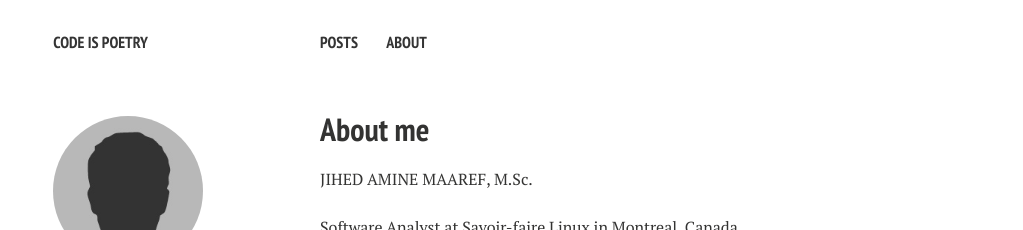
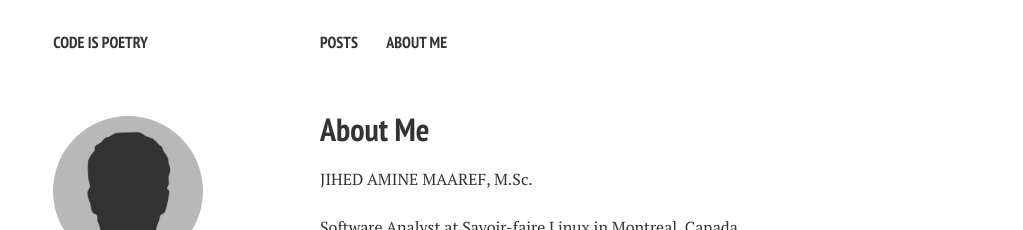
Before and after one commit to jihedamine/jihedamine.github.io, a Jekyll site: the page built from about-me/index.md, in a window 1280 px wide. Shown: the top 230 px of the page, without its empty margins (0-1023 px from the left). Built offline with Jekyll 4.4.1, drawn with Linux system fonts in a browser that asks for light colours; nearby versions of some CDN libraries; comment, search, counter and statistics services are not loaded.

```diff
--- a/_data/navigation.yml
+++ b/_data/navigation.yml
@@ -3,5 +3,5 @@
 - title: Posts
   url: /posts/
 
-- title: About
-  url: /about/
+- title: About Me
+  url: /about-me/
--- a/about/index.md
+++ b/about-me/index.md
@@ -1,6 +1,6 @@
 ---
 layout: page
-title: About me
+title: About Me
 tags: [about, Jekyll, theme, responsive]
 modified: 2014-08-08T20:53:07.573882-04:00
 comments: true
```
